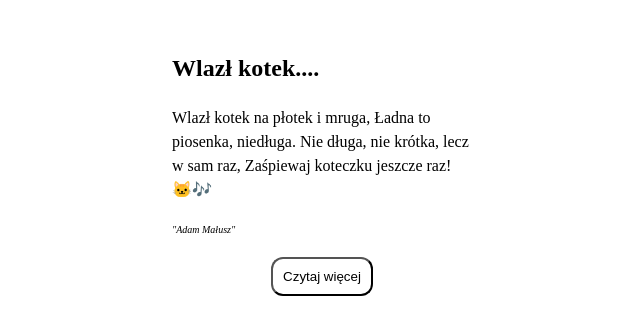
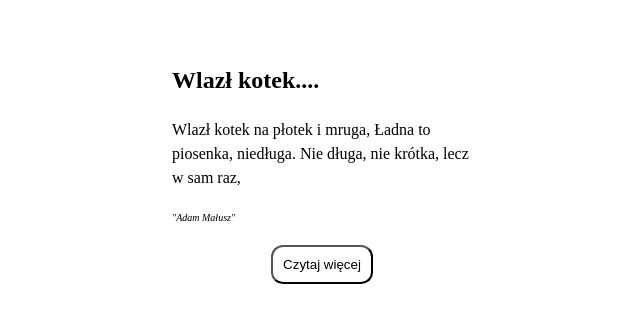
Before and after one commit to damianfaron/git-learning-2-, a website: page index.html in a window 1280 px wide. Shown: the part 227-562 px from the top of the page, without its empty margins (318-958 px from the left). Drawn offline with Linux system fonts and the light colour scheme.

Commit message:
update code

```diff
--- a/index.html
+++ b/index.html
@@ -15,7 +15,7 @@
             <p>Wlazł kotek na płotek i mruga,
                 Ładna to piosenka, niedługa.
                 Nie długa, nie krótka, lecz w sam raz,
-                Zaśpiewaj koteczku jeszcze raz! 🐱🎶</p>
+                </p>
 
             <p class="author">"Adam Małusz"</p>
         </div>
```
